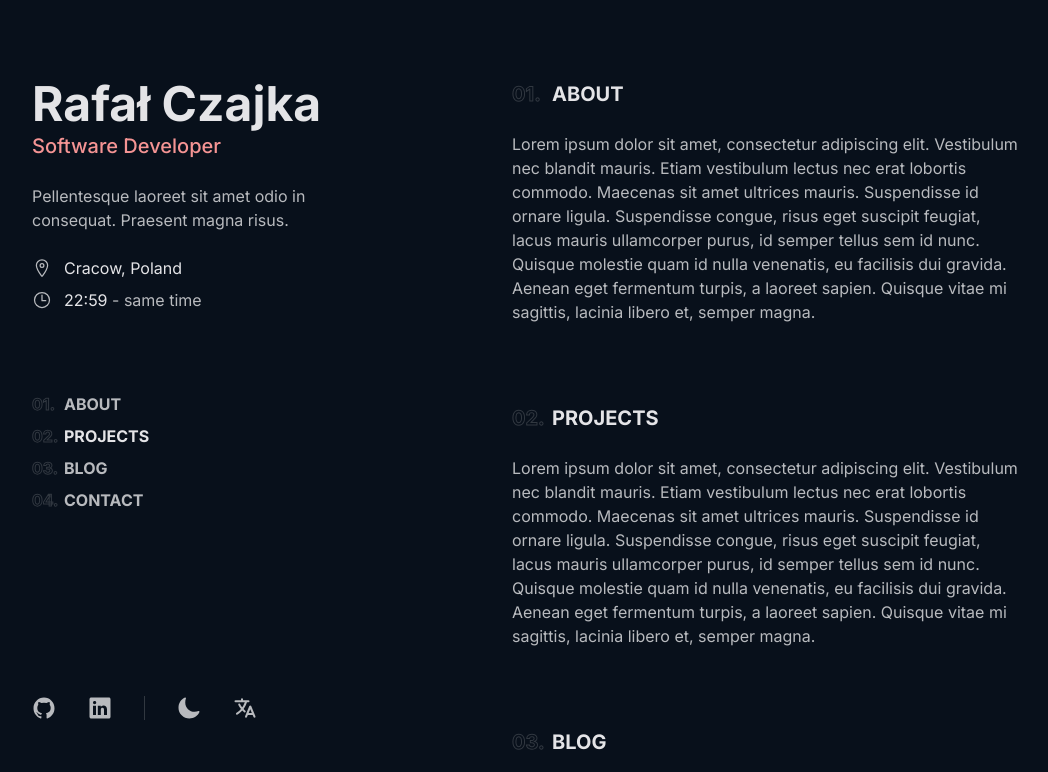
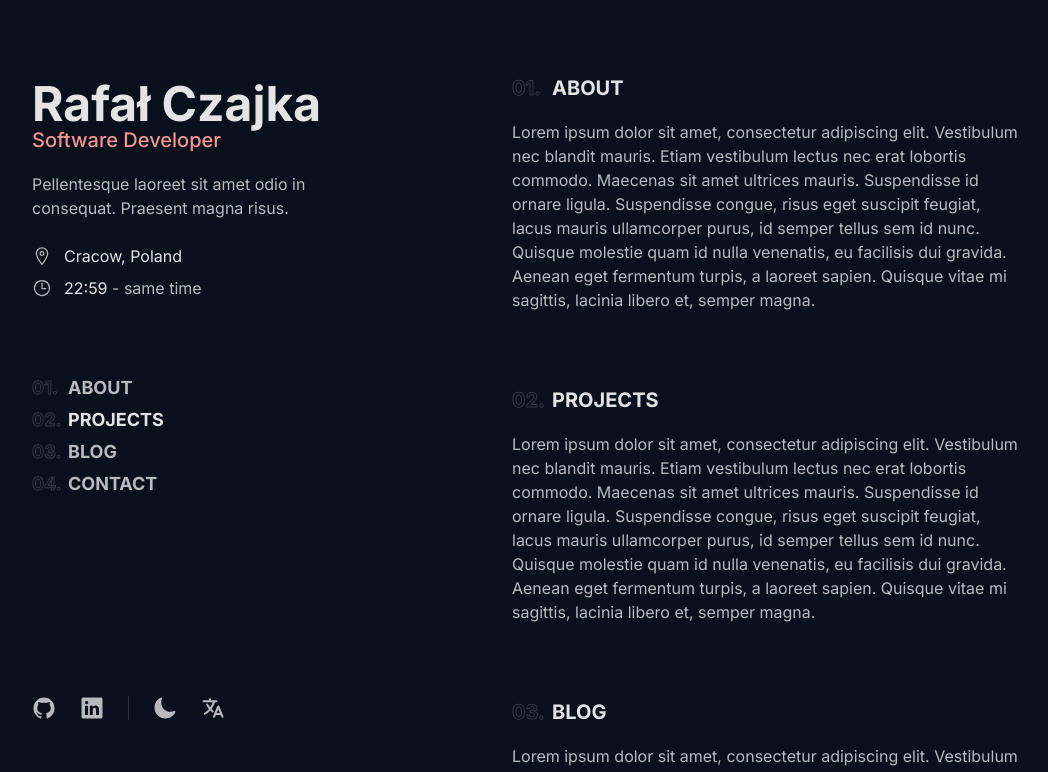
Before and after one commit to pxbunny/rczajka-monorepo, a Next.js app in the folder portfolio/: page / in a window 1280 px wide. Shown: the top 772 px of the page, without its empty margins (112-1160 px from the left). Built offline with nearby package versions, Linux system fonts and the light colour scheme.

Commit message:
Update font colors and line heights

```diff
--- a/portfolio/app/page.tsx
+++ b/portfolio/app/page.tsx
@@ -27,7 +27,7 @@ export default function Home() {
             </div>
           </div>
           <nav className="mt-20 hidden lg:block">
-            <ul className="list-numbered space-y-2 font-bold text-secondary">
+            <ul className="list-numbered space-y-4 font-bold text-lg text-secondary">
               <li>ABOUT</li>
               <li className="text-primary">PROJECTS</li>
               <li>BLOG</li>
@@ -36,11 +36,11 @@ export default function Home() {
           </nav>
         </div>
         <div className="hidden mt-6 text-secondary lg:flex items-center">
-          <div className="flex space-x-8">
+          <div className="flex space-x-6">
             <IoLogoGithub size={24} />
             <IoLogoLinkedin size={24} />
           </div>
-          <div className="flex space-x-8 before:border-r before:mx-8 before:border-r-dimmed">
+          <div className="flex space-x-6 before:border-r before:mx-6 before:border-r-dimmed">
             <IoMoon size={24} />
             <IoLanguage size={24} />
           </div>
--- a/portfolio/tailwind.config.ts
+++ b/portfolio/tailwind.config.ts
@@ -18,6 +18,15 @@ const config: Config = {
       'xl': '1152px',
       '2xl': '1280px',
     },
+    extend: {
+      fontSize: {
+        'lg': ['1.125rem', '1rem'],
+        'xl': ['1.25rem', '1rem'],
+        '2xl': ['1.5rem', '1rem'],
+        '3xl': ['1.875rem', '1rem'],
+        '4xl': ['2.25rem', '1rem'],
+      }
+    }
   },
 };
 export default config;
```
